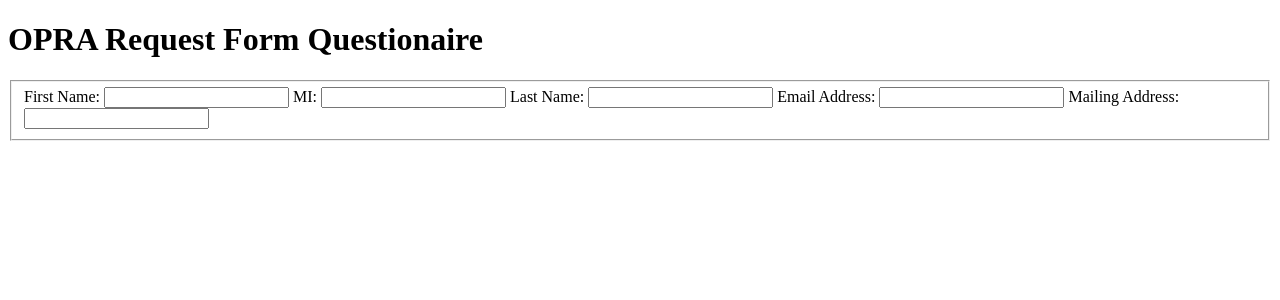
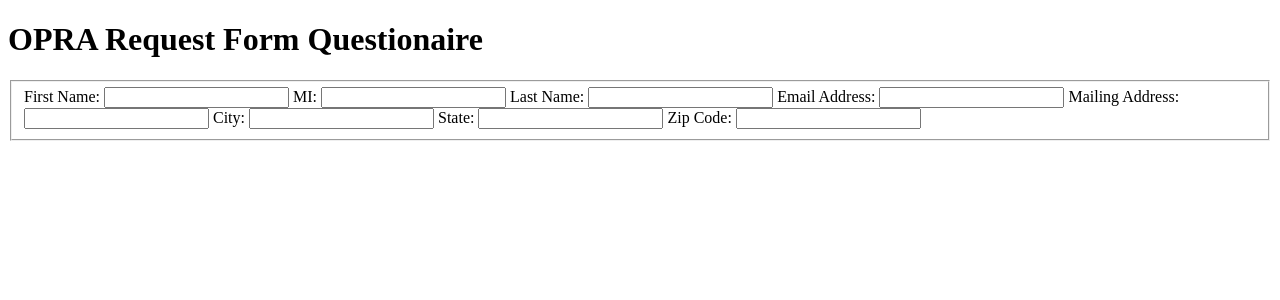
Before and after one commit to AzeelSajjad/home_core, a Python web app: template backend/app/templates/opra_questionaire.htm in a window 1280 px wide. Shown: the top 300 px of the page. Run offline with Jinja, Linux system fonts and the light colour scheme; the template is opened without the code that fills it, so the values that code supplies are empty.

```diff
--- a/backend/app/templates/opra_questionaire.htm
+++ b/backend/app/templates/opra_questionaire.htm
@@ -13,7 +13,7 @@
             <input type="text" id="first_name" name="first_name" required>
 
             <label for="middle_initial">MI:</label>
-            <input type="text" id="middle_initial" name="middle_initial" max_length="1">
+            <input type="text" id="middle_initial" name="middle_initial" maxlength="1">
 
             <label for="last_name">Last Name:</label>
             <input type="text" id="last_name" name="last_name" required>
@@ -23,5 +23,14 @@
 
             <label for="mailing_address">Mailing Address:</label>
             <input type="text" id="mailing_address" name="mailing_address" required>
+
+            <label for="city">City:</label>
+            <input type="text" id="city" name="city" required>
+
+            <label for="state">State:</label>
+            <input type="text" id="state" name="state" required>
+
+            <label for="zip_code">Zip Code:</label>
+            <input type="text" id="zip_code" name="zip_code" required>
         </fieldset>
 </body>
```
